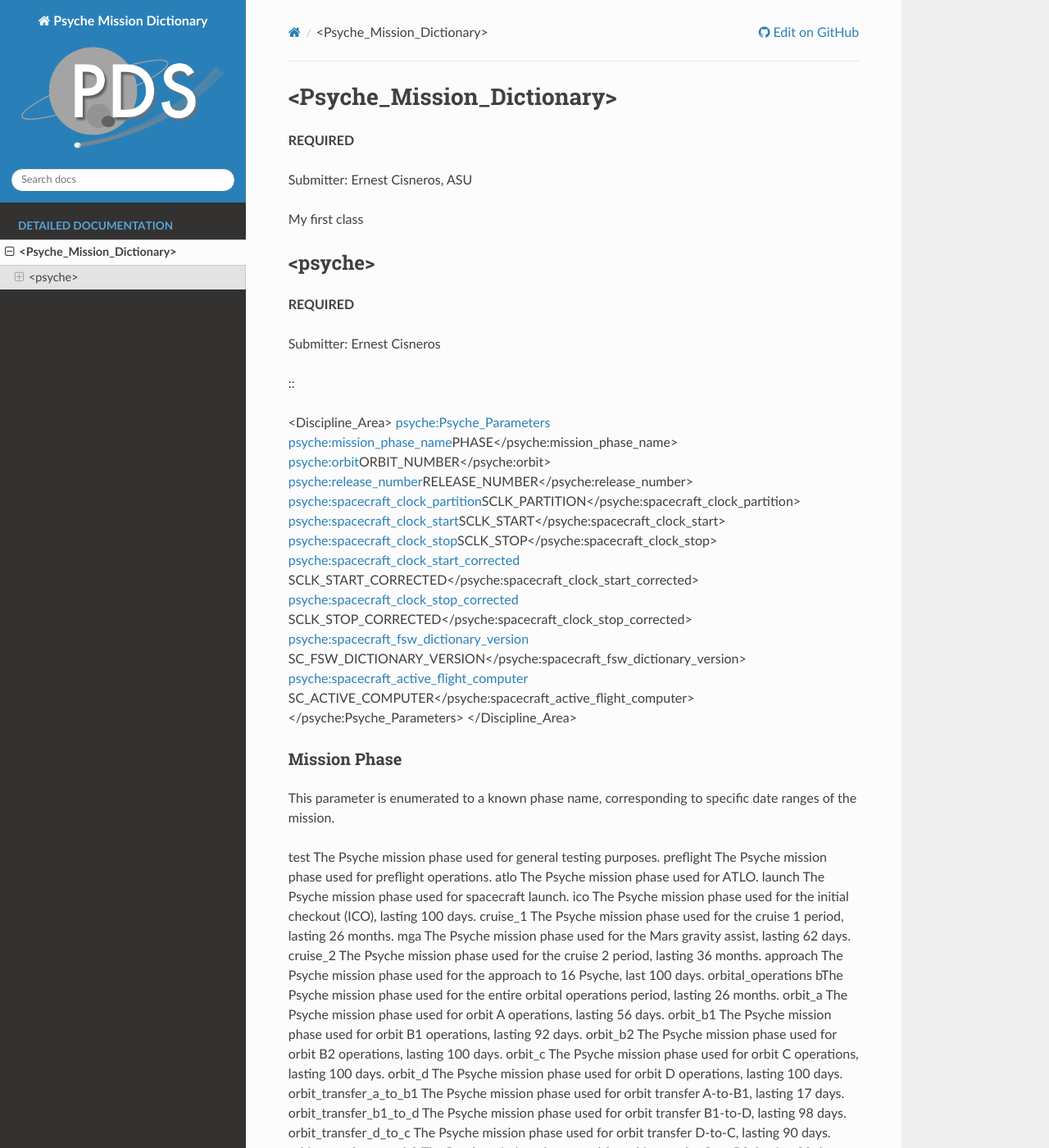
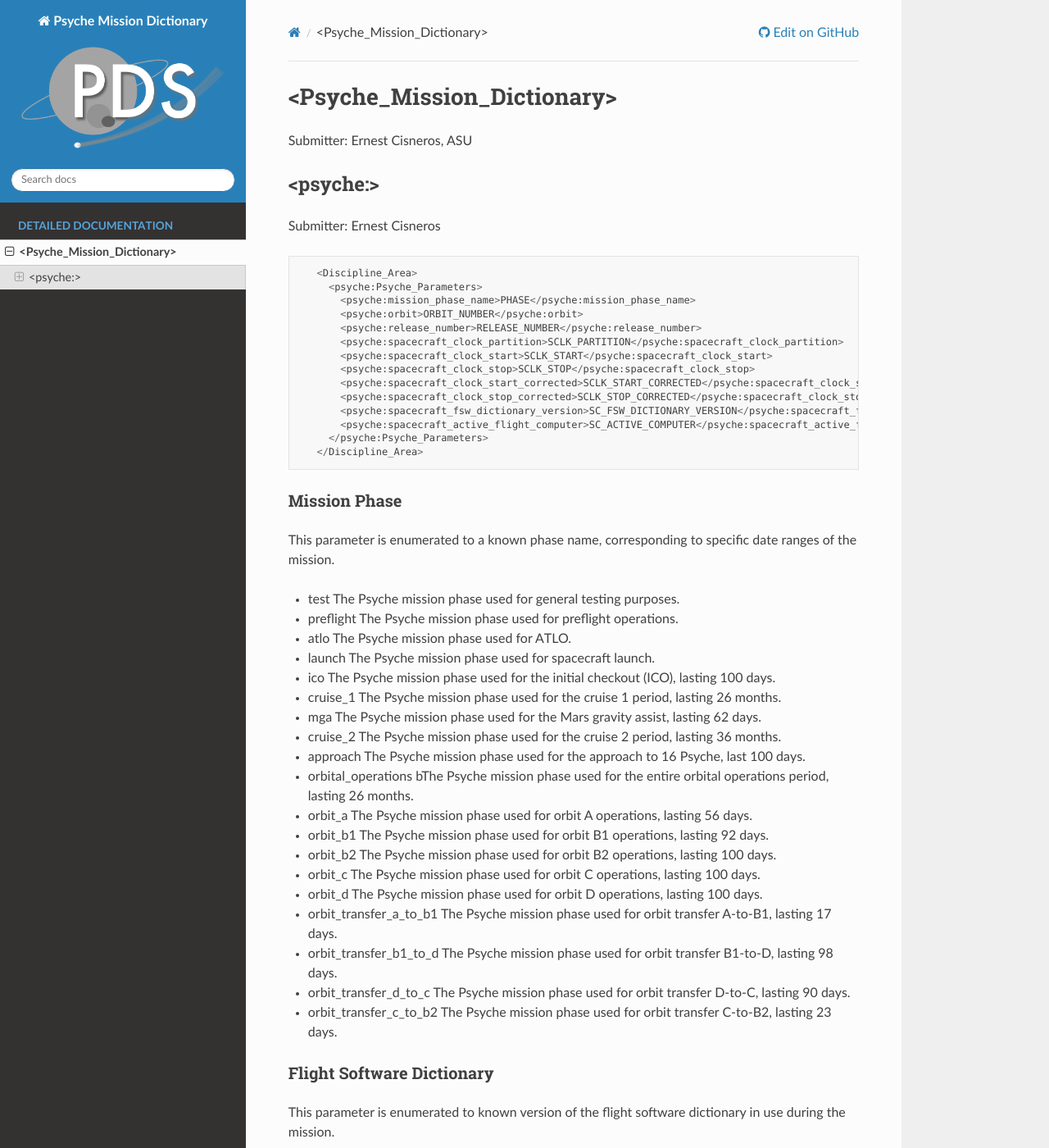
Before and after one commit to pds-data-dictionaries/ldd-psyche, a Sphinx documentation site: the page built from docs/source/detailed/example.md, in a window 1280 px wide and 1400 px high. Shown: the whole window at 82% size. Built offline with Sphinx 7.4.7 and the Read the Docs theme 3.1.0, drawn with Linux system fonts in a browser that asks for light colours; pages that are not in the unit, such as notebooks, are missing from menus; some of the changed text lies outside the part shown.

Commit message:
Edits to docs/source/detailed/example.md for release

````diff
--- a/docs/source/detailed/example.md
+++ b/docs/source/detailed/example.md
@@ -1,17 +1,13 @@
 # &lt;Psyche_Mission_Dictionary&gt;
-**REQUIRED**
 
 Submitter: Ernest Cisneros, ASU
 
-My first class
 
-## &lt;psyche&gt;
-**REQUIRED**
+## &lt;psyche:&gt;
 
 Submitter: Ernest Cisneros
 
-::
-
+```
    <Discipline_Area>
      <psyche:Psyche_Parameters>
        <psyche:mission_phase_name>PHASE</psyche:mission_phase_name>
@@ -26,36 +22,37 @@ Submitter: Ernest Cisneros
        <psyche:spacecraft_active_flight_computer>SC_ACTIVE_COMPUTER</psyche:spacecraft_active_flight_computer>
      </psyche:Psyche_Parameters>
    </Discipline_Area>
+```
 
 ### Mission Phase
 
 This parameter is enumerated to a known phase name, corresponding to specific
 date ranges of the mission.
 
-   test The Psyche mission phase used for general testing purposes.
-   preflight The Psyche mission phase used for preflight operations.
-   atlo The Psyche mission phase used for ATLO.
-   launch The Psyche mission phase used for spacecraft launch.
-   ico The Psyche mission phase used for the initial checkout (ICO), lasting 100 days.
-   cruise_1 The Psyche mission phase used for the cruise 1 period, lasting 26 months.
-   mga The Psyche mission phase used for the Mars gravity assist, lasting 62 days.
-   cruise_2 The Psyche mission phase used for the cruise 2 period, lasting 36 months.
-   approach The Psyche mission phase used for the approach to 16 Psyche, last 100 days.
-   orbital_operations bThe Psyche mission phase used for the entire orbital operations period, lasting 26 months.
-   orbit_a The Psyche mission phase used for orbit A operations, lasting 56 days.
-   orbit_b1 The Psyche mission phase used for orbit B1 operations, lasting 92 days.
-   orbit_b2 The Psyche mission phase used for orbit B2 operations, lasting 100 days.
-   orbit_c The Psyche mission phase used for orbit C operations, lasting 100 days.
-   orbit_d The Psyche mission phase used for orbit D operations, lasting 100 days.
-   orbit_transfer_a_to_b1 The Psyche mission phase used for orbit transfer A-to-B1, lasting 17 days.
-   orbit_transfer_b1_to_d The Psyche mission phase used for orbit transfer B1-to-D, lasting 98 days.
-   orbit_transfer_d_to_c The Psyche mission phase used for orbit transfer D-to-C, lasting 90 days.
-   orbit_transfer_c_to_b2 The Psyche mission phase used for orbit transfer C-to-B2, lasting 23 days.
+   * test The Psyche mission phase used for general testing purposes.
+   * preflight The Psyche mission phase used for preflight operations.
+   * atlo The Psyche mission phase used for ATLO.
+   * launch The Psyche mission phase used for spacecraft launch.
+   * ico The Psyche mission phase used for the initial checkout (ICO), lasting 100 days.
+   * cruise_1 The Psyche mission phase used for the cruise 1 period, lasting 26 months.
+   * mga The Psyche mission phase used for the Mars gravity assist, lasting 62 days.
+   * cruise_2 The Psyche mission phase used for the cruise 2 period, lasting 36 months.
+   * approach The Psyche mission phase used for the approach to 16 Psyche, last 100 days.
+   * orbital_operations bThe Psyche mission phase used for the entire orbital operations period, lasting 26 months.
+   * orbit_a The Psyche mission phase used for orbit A operations, lasting 56 days.
+   * orbit_b1 The Psyche mission phase used for orbit B1 operations, lasting 92 days.
+   * orbit_b2 The Psyche mission phase used for orbit B2 operations, lasting 100 days.
+   * orbit_c The Psyche mission phase used for orbit C operations, lasting 100 days.
+   * orbit_d The Psyche mission phase used for orbit D operations, lasting 100 days.
+   * orbit_transfer_a_to_b1 The Psyche mission phase used for orbit transfer A-to-B1, lasting 17 days.
+   * orbit_transfer_b1_to_d The Psyche mission phase used for orbit transfer B1-to-D, lasting 98 days.
+   * orbit_transfer_d_to_c The Psyche mission phase used for orbit transfer D-to-C, lasting 90 days.
+   * orbit_transfer_c_to_b2 The Psyche mission phase used for orbit transfer C-to-B2, lasting 23 days.
 
 ### Flight Software Dictionary
 
 This parameter is enumerated to known version of the flight software dictionary
 in use during the mission.
 
-   5_4_2_1 Version 5.4.2.2 of the Psyche FSW dictionary.
-   5_4_2_1 Version 5.4.2.1 of the Psyche FSW dictionary.
+   * 5_4_2_1 Version 5.4.2.2 of the Psyche FSW dictionary.
+   * 5_4_2_1 Version 5.4.2.1 of the Psyche FSW dictionary.
````
